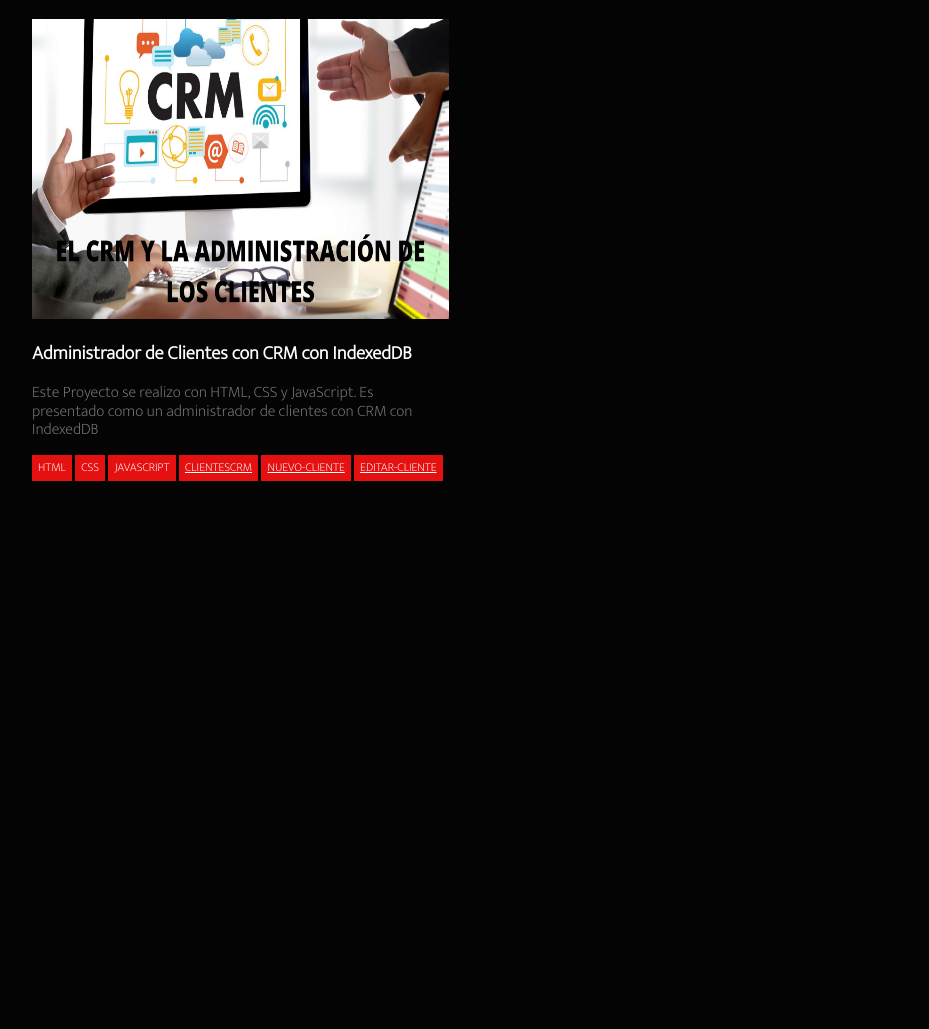
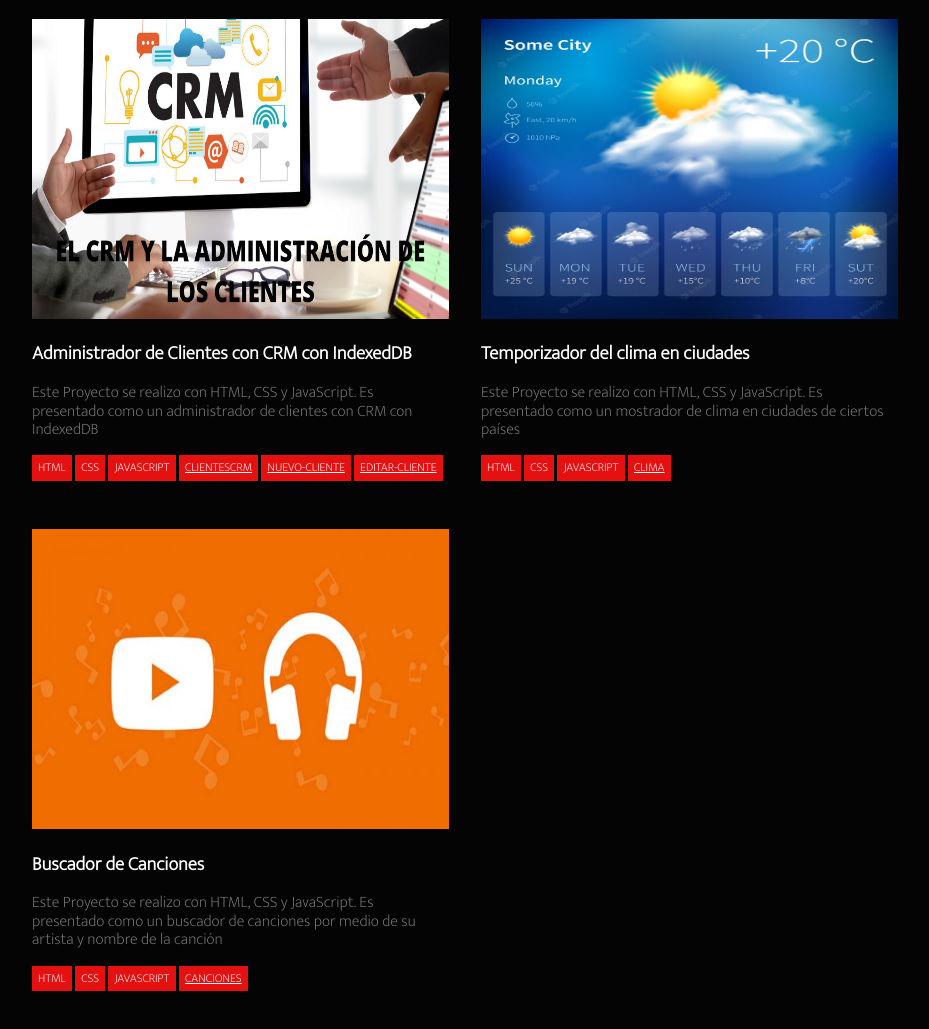
Before and after one commit to Angelito012/PORTAFOLIO-ANGEL-VARGAS, a plain HTML site: page index.html in a window 1280 px wide. Shown: the part 3566-4595 px from the top of the page, without its empty margins (350-1279 px from the left). Before the commit the page ends 4095 px from the top, so only its background shows below. Drawn offline with Linux system fonts and the light colour scheme.

Commit message:
Add files via upload

```diff
--- a/index.html
+++ b/index.html
@@ -261,6 +261,34 @@
 							<li class="habilidad-proyecto"><a id="links" href="editar-cliente.html">Editar-Cliente</a></li>
 							</ul>
 					</article>
+					<article class="proyecto">
+
+						<img src="img/clima.jpg" alt="" width="300" height="300" class="proyecto__imagen">
+						<h3 class="proyecto__titulo">Temporizador del clima en ciudades</h3>
+						<p class="proyecto__descripcion">Este Proyecto se realizo con HTML, CSS y JavaScript. Es presentado como un mostrador de clima en ciudades de ciertos países</p>
+
+						<ul class="habilidades">
+							<li class="habilidad-proyecto">HTML</li>
+							<li class="habilidad-proyecto">CSS</li>
+							<li class="habilidad-proyecto">JavaScript</li>
+							<li class="habilidad-proyecto"><a id="links" href="clima.html">Clima</a></li>
+							</ul>
+					</article>
+				</div>
+				<div class="arrow">
+					<article class="proyecto">
+
+						<img src="img/cancion.jpg" alt="" width="300" height="300" class="proyecto__imagen">
+						<h3 class="proyecto__titulo">Buscador de Canciones</h3>
+						<p class="proyecto__descripcion">Este Proyecto se realizo con HTML, CSS y JavaScript. Es presentado como un buscador de canciones por medio de su artista y nombre de la canción</p>
+
+						<ul class="habilidades">
+							<li class="habilidad-proyecto">HTML</li>
+							<li class="habilidad-proyecto">CSS</li>
+							<li class="habilidad-proyecto">JavaScript</li>
+							<li class="habilidad-proyecto"><a id="links" href="canciones.html">Canciones</a></li>
+							</ul>
+					</article>
 				</div>
 		</section>
 
```
